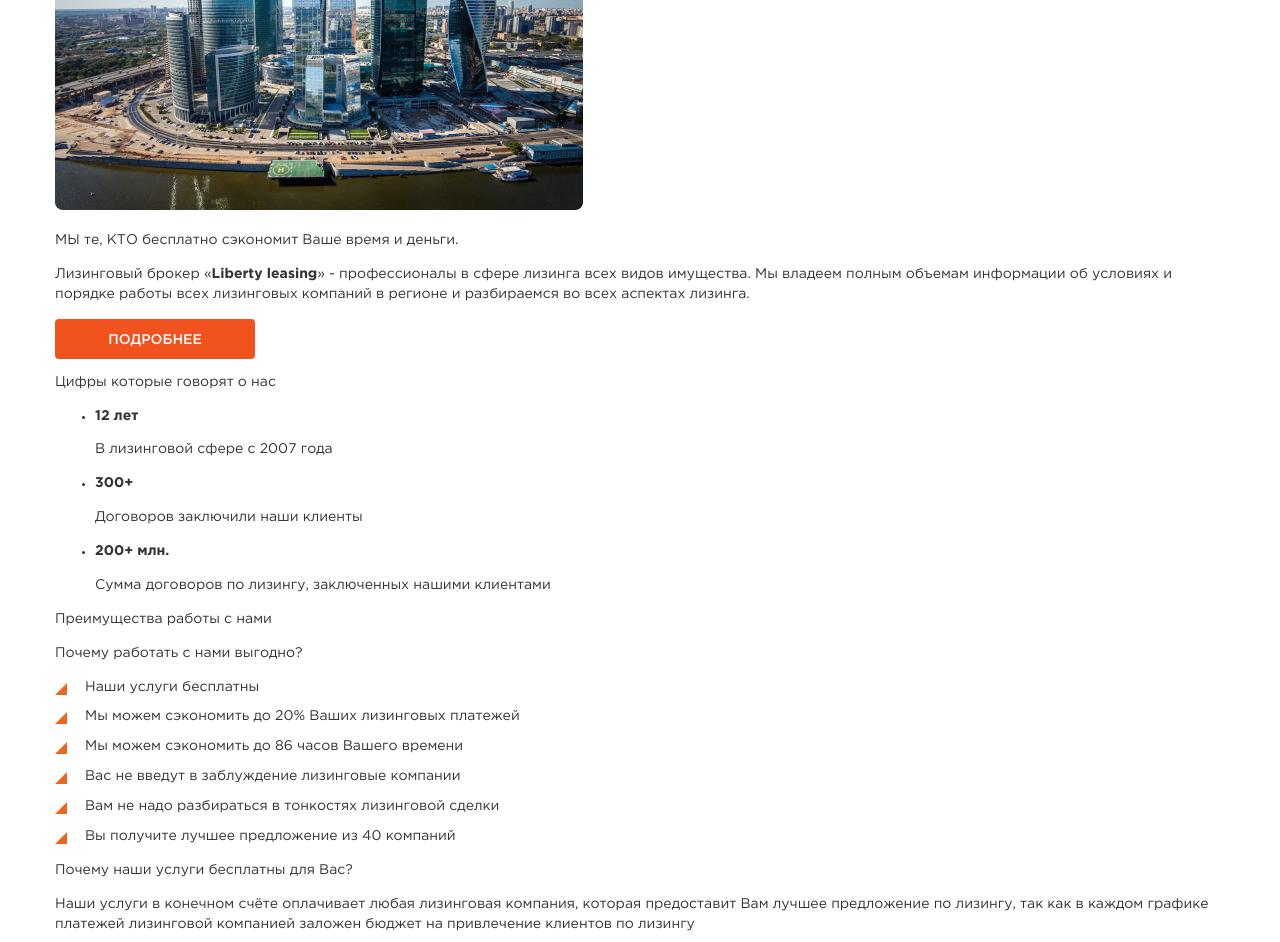
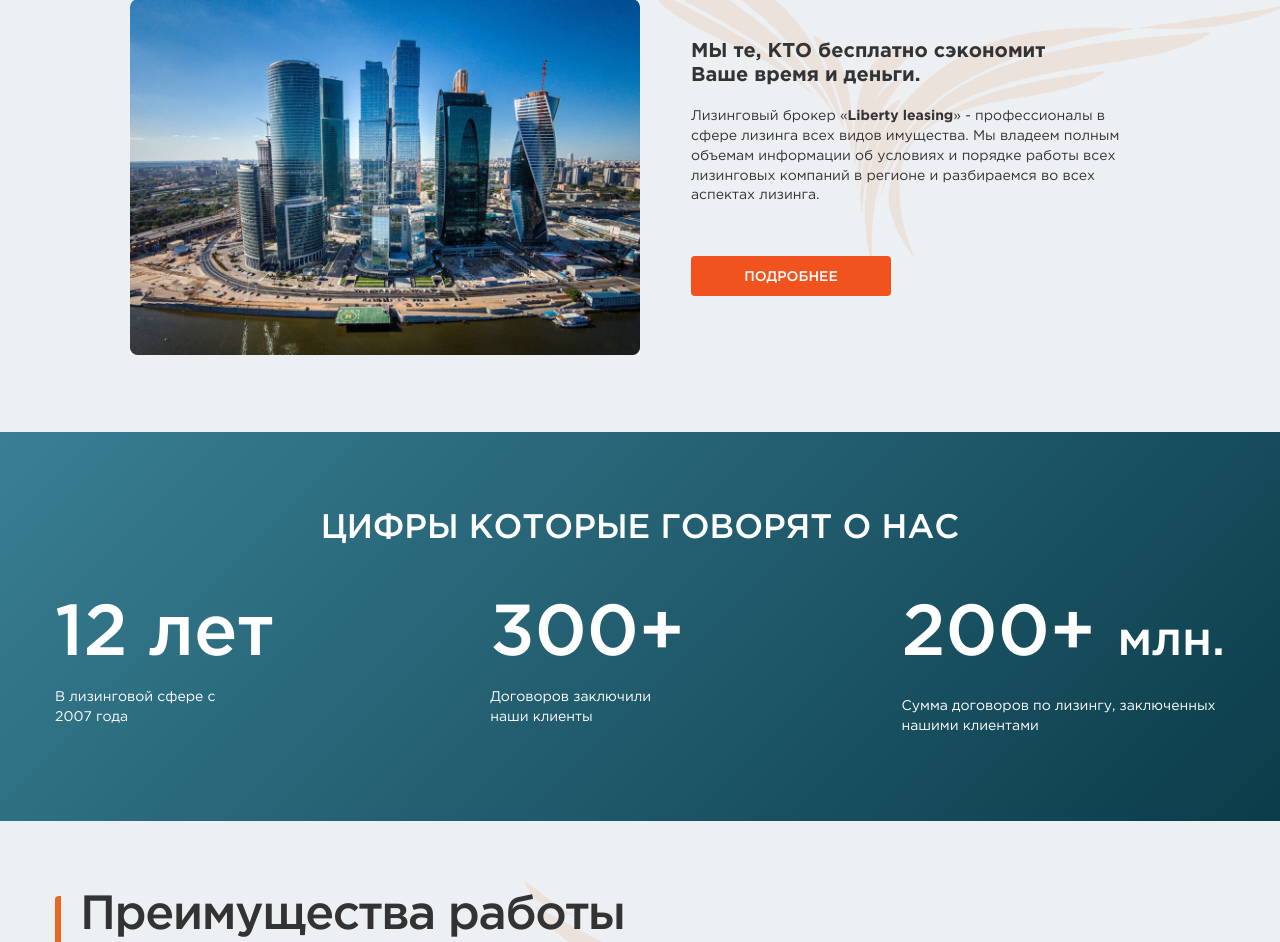
Before and after one commit to Verta-master/leasing, a plain HTML site: page index.html in a window 1280 px wide. Shown: the part 2494-3436 px from the top of the page. Drawn offline with Linux system fonts and the light colour scheme.

Commit message:
Update 2019-11-10T16:12:17.557Z

```diff
--- a/css/style.css
+++ b/css/style.css
@@ -519,6 +519,27 @@ button {
   font-size: 16px;
   font-weight: 400;
 }
+.title {
+  position: relative;
+  max-width: 745px;
+  padding-left: 25px;
+  margin-top: 0;
+  margin-bottom: 40px;
+  font-size: 48px;
+  line-height: 1.1;
+  letter-spacing: -0.03em;
+  font-weight: 500;
+}
+.title::before {
+  content: "";
+  position: absolute;
+  top: 10px;
+  bottom: 10px;
+  left: 0;
+  width: 6px;
+  background-color: #E96720;
+  border-radius: 4px 0px 0px 4px;
+}
 .header__wrap {
   display: -webkit-box;
   display: -ms-flexbox;
@@ -847,3 +868,120 @@ button {
   color: #fff;
   line-height: 1.2;
 }
+.info {
+  padding-top: 60px;
+  padding-bottom: 70px;
+  background-color: #ECF0F2;
+  background-image: url(../img/images/logo-bg.svg);
+  background-repeat: no-repeat;
+  background-size: 755px 415px;
+  background-position: top 60px right;
+}
+.info .wrapper {
+  padding-left: 90px;
+  padding-right: 90px;
+}
+.info__wrap {
+  display: -webkit-box;
+  display: -ms-flexbox;
+  display: flex;
+  -webkit-box-pack: justify;
+      -ms-flex-pack: justify;
+          justify-content: space-between;
+}
+.info__img {
+  width: 50%;
+  border-radius: 8px;
+  overflow: hidden;
+}
+.info__text {
+  width: 45%;
+  padding-top: 20px;
+}
+.info__title {
+  max-width: 90%;
+  font-size: 20px;
+  line-height: 24px;
+  font-weight: 700;
+}
+.info__btn {
+  margin-top: 50px;
+}
+.digits {
+  padding-top: 70px;
+  padding-bottom: 70px;
+  color: #fff;
+  background: linear-gradient(314.77deg, #0B3C4A 0%, #397F94 100%);
+}
+.digits__title {
+  margin-top: 0;
+  font-size: 34px;
+  font-weight: 500;
+  text-align: center;
+  text-transform: uppercase;
+}
+.digits__list {
+  margin: 0;
+  padding: 0;
+  list-style: none;
+  display: -webkit-box;
+  display: -ms-flexbox;
+  display: flex;
+  -webkit-box-pack: justify;
+      -ms-flex-pack: justify;
+          justify-content: space-between;
+}
+.digits__item b {
+  display: block;
+  font-size: 72px;
+  line-height: 90px;
+  font-weight: 500;
+}
+.digits__item span {
+  font-size: 48px;
+}
+.benefits {
+  padding-top: 65px;
+  padding-bottom: 60px;
+  background-color: #ECF0F2;
+  background-image: url(../img/images/logo-bg.svg);
+  background-repeat: no-repeat;
+  background-size: 755px 415px;
+  background-position: top 60px right;
+}
+.benefits .title {
+  max-width: 570px;
+}
+.benefits__columns {
+  display: -webkit-box;
+  display: -ms-flexbox;
+  display: flex;
+  -webkit-box-pack: justify;
+      -ms-flex-pack: justify;
+          justify-content: space-between;
+}
+.benefits__column {
+  position: relative;
+  width: 50%;
+  padding-right: 75px;
+}
+.benefits__column:nth-child(2n) {
+  padding-left: 75px;
+  padding-right: 0;
+}
+.benefits__column:nth-child(2n)::before {
+  content: "";
+  position: absolute;
+  top: 0;
+  bottom: 0;
+  left: 0;
+  width: 1px;
+  background-color: rgba(0, 0, 0, 0.3);
+}
+.benefits__title {
+  margin-top: 0;
+  margin-bottom: 30px;
+  font-size: 24px;
+  line-height: 26px;
+  font-weight: 700;
+}
--- a/index.html
+++ b/index.html
@@ -177,15 +177,15 @@
         <ul class="digits__list">
           <li class="digits__item">
             <b>12 лет</b>
-            <p>В лизинговой сфере с 2007 года</p>
+            <p>В лизинговой сфере с<br>2007 года</p>
           </li>
           <li class="digits__item">
             <b>300+</b>
-            <p>Договоров заключили наши клиенты</p>
+            <p>Договоров заключили<br>наши клиенты</p>
           </li>
           <li class="digits__item">
             <b>200+ <span>млн.</span></b>
-            <p>Сумма договоров по лизингу, заключенных нашими клиентами</p>
+            <p>Сумма договоров по лизингу, заключенных<br>нашими клиентами</p>
           </li>
         </ul>
       </div>
```
Also changed, not shown: css/style.min.css.
